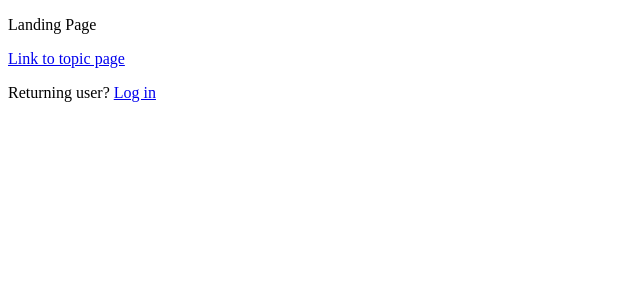
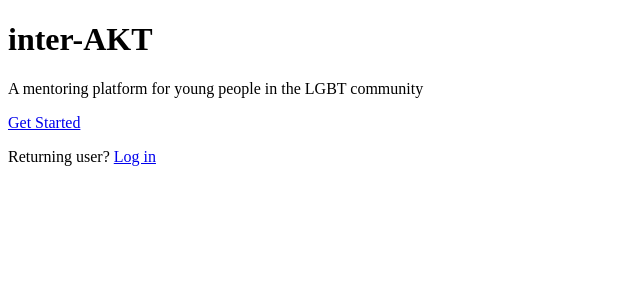
Before and after one commit to fac-12/Albert-Kennedy, a React (Create React App) app in the folder client/: page / in a window 1280 px wide. Shown: the top 300 px of the page, without its empty margins (0-640 px from the left). Built offline with nearby package versions, Linux system fonts and the light colour scheme; no server answers.

Commit message:
Add age component

```diff
--- a/client/src/components/App.js
+++ b/client/src/components/App.js
@@ -11,6 +11,7 @@ import RegisterForm from "./auth/Register";
 import SigninForm from "./auth/Signin";
 import Profile from "./profile/Profile";
 import Landing from "./landing/Landing";
+import Age from "./landing/Age";
 
 class App extends Component {
   render() {
@@ -32,6 +33,7 @@ class App extends Component {
               !this.props.auth ? <Profile /> : <Redirect to="/signin" />
             }
           />
+          <Route exact path="/age" component={Age} />
           <Route exact path="/topics" component={TopicForm} />
           <Route exact path="/mentors" component={MentorForm} />
           <Route exact path="/schedule" component={ScheduleForm} />
--- /dev/null
+++ b/client/src/components/landing/Age.js
@@ -0,0 +1,14 @@
+import React, { Component } from "react";
+import { Link } from "react-router-dom";
+
+export default class Age extends Component {
+  render() {
+    return (
+      <div>
+        <p>Are you aged between 13 and 25?</p>
+        <Link to="/lgbt">Yes</Link>
+        <Link to="/ageredirect">No</Link>
+      </div>
+    );
+  }
+}
--- a/client/src/components/landing/Landing.js
+++ b/client/src/components/landing/Landing.js
@@ -5,8 +5,9 @@ export default class Landing extends Component {
   render() {
     return (
       <div>
-        <p>Landing Page</p>
-        <Link to="./topic">Link to topic page</Link>
+        <h1>inter-AKT</h1>
+        <p>A mentoring platform for young people in the LGBT community</p>
+        <Link to="/age">Get Started</Link>
         <p>
           Returning user? <Link to="/signin">Log in</Link>
         </p>
```
